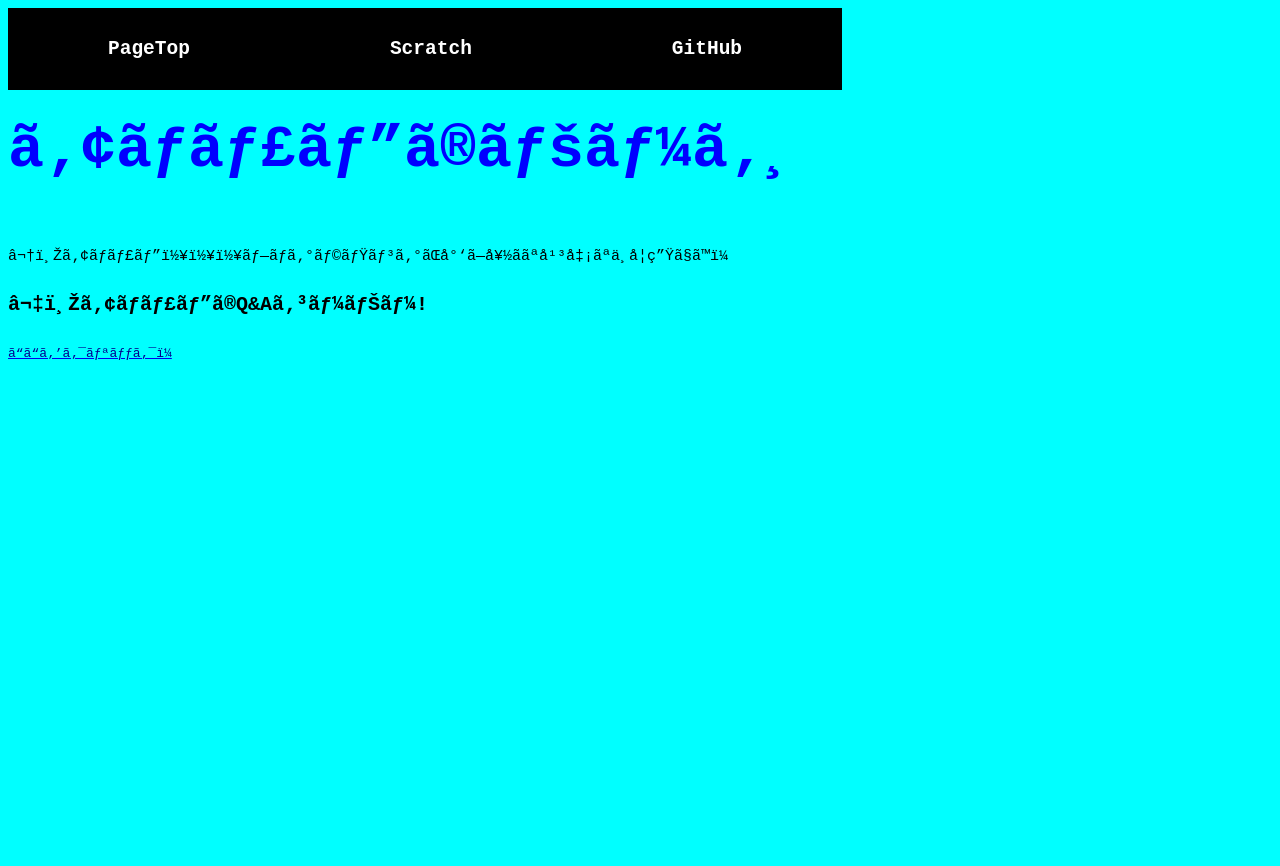
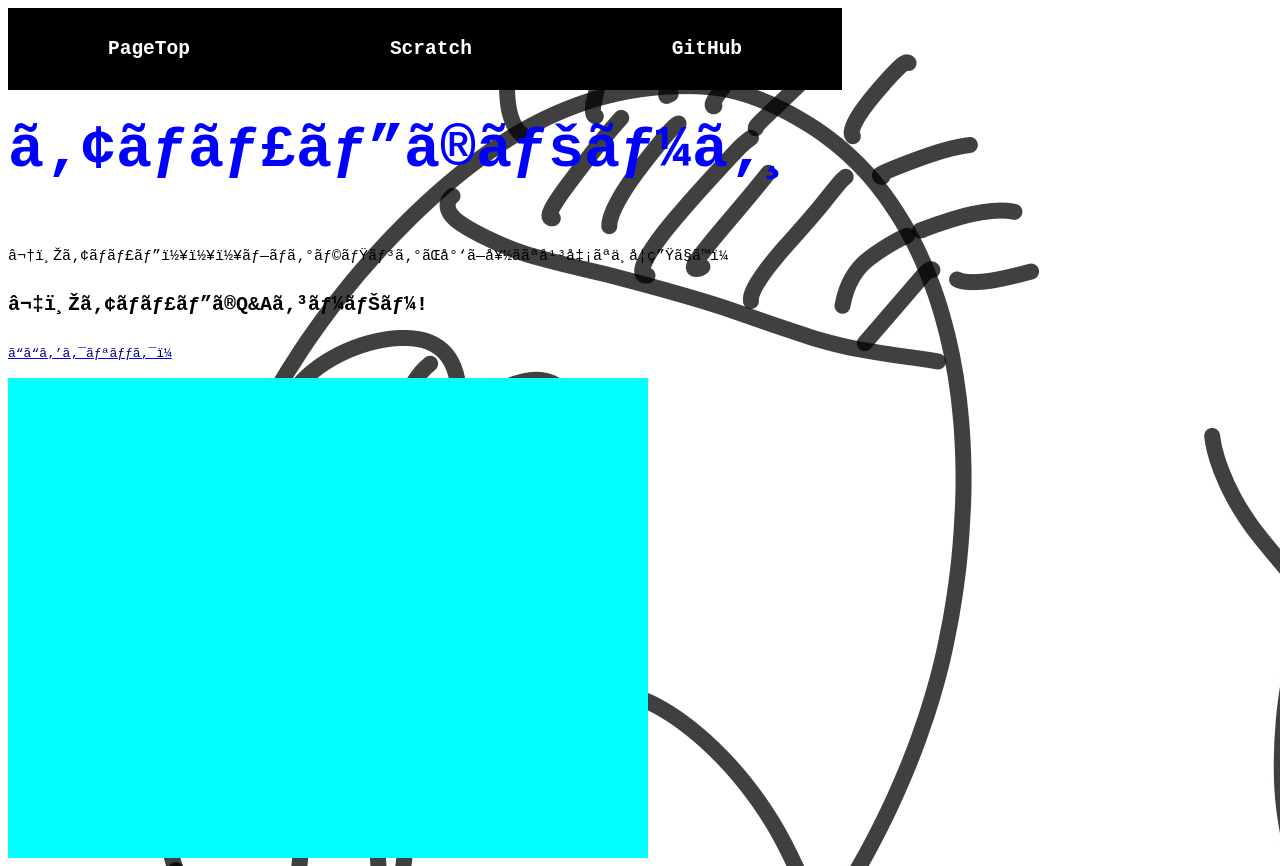
Before and after one commit to Atyapi/tyapimaru, a plain HTML site: page index.html in a window 1280 px wide. Drawn offline with Linux system fonts and the light colour scheme.

Commit message:
Update index.html

```diff
--- a/index.html
+++ b/index.html
@@ -33,7 +33,7 @@
       font-family:monospace;
     }
     body{
-      background-color:cyan;
+      background-image:url(BCAC6415-7F0B-4582-A456-9E79D1466F1E.jpeg);
     }
     #canvas{
       width: 640px;
```
